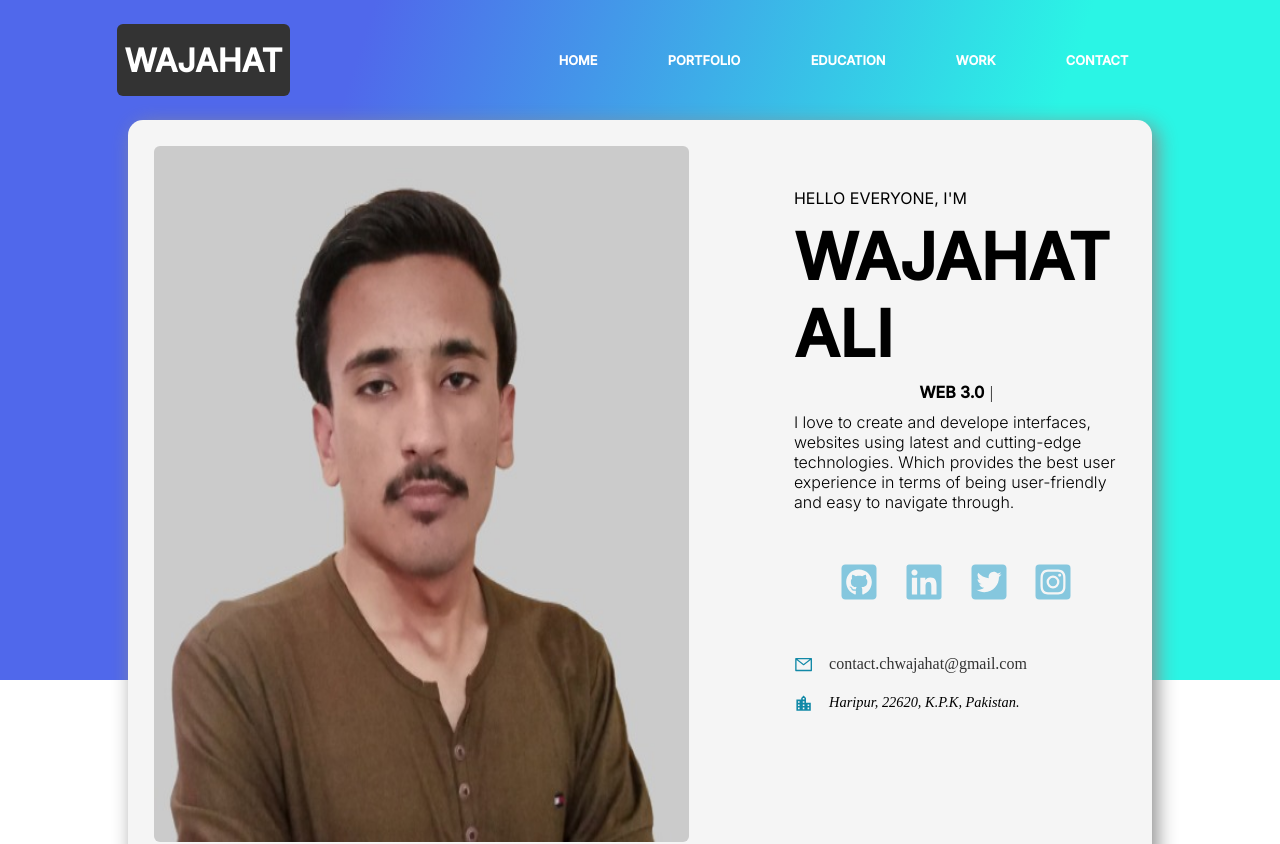
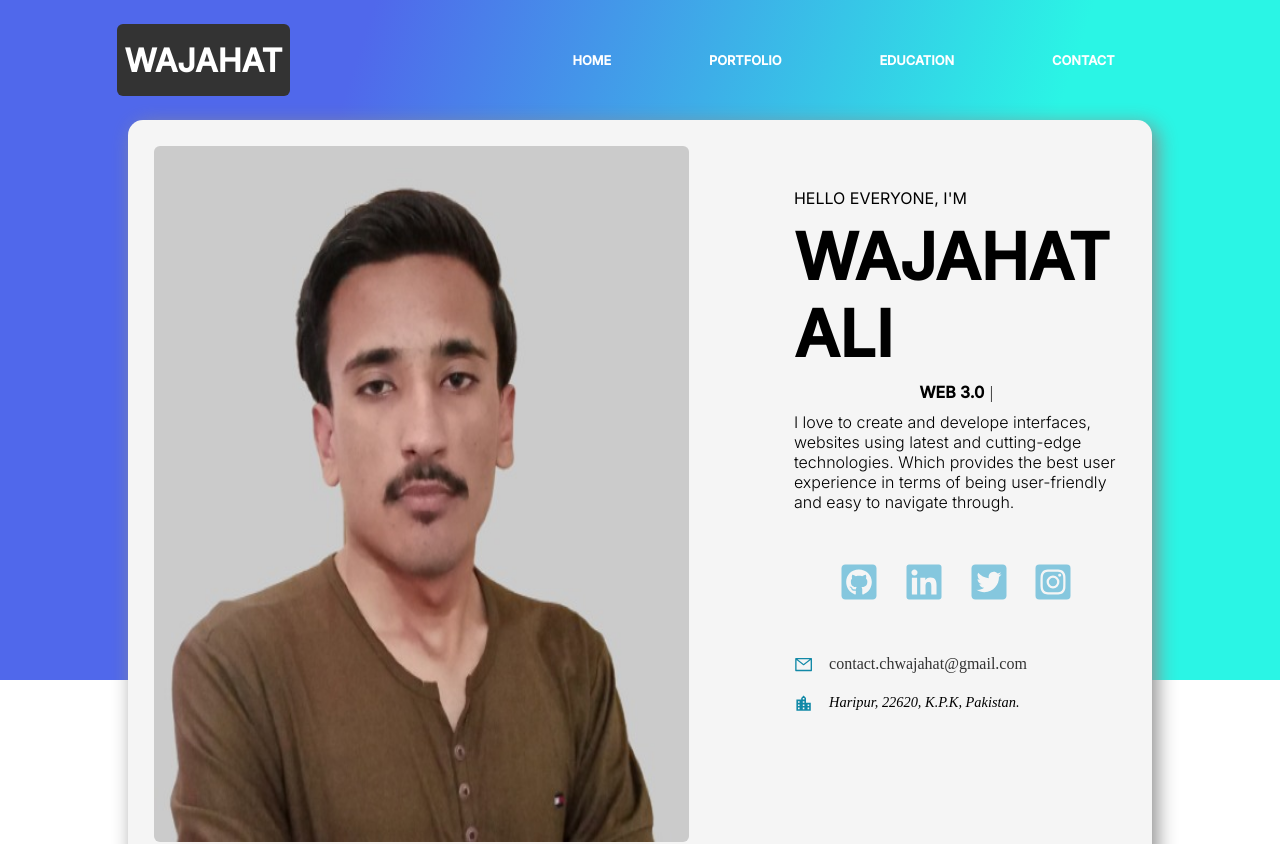
Before and after one commit to wajaht-ali/wajahat-dev, a React (Create React App) app: page / in a window 1280 px wide. Shown: the top 844 px of the page. Built offline with nearby package versions, Linux system fonts and the light colour scheme.

Commit message:
Header adjustments

```diff
--- a/src/components/Header.jsx
+++ b/src/components/Header.jsx
@@ -31,7 +31,7 @@ const Header = () => {
                     <li><a href="#home">Home</a></li>
                     <li><a href="#portfolio">Portfolio</a></li>
                     <li><a href="#education">Education</a></li>
-                    <li><a href="#work">Work</a></li>
+                    {/* <li><a href="#work">Work</a></li> */}
                     <li><a href="#footer">Contact</a></li>
                 </ul>
             </div>
```
